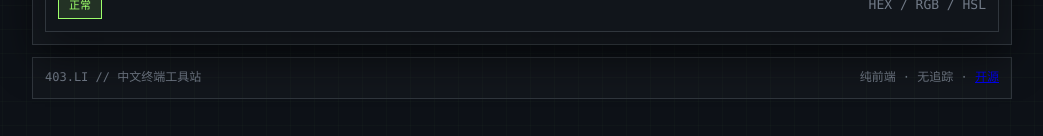
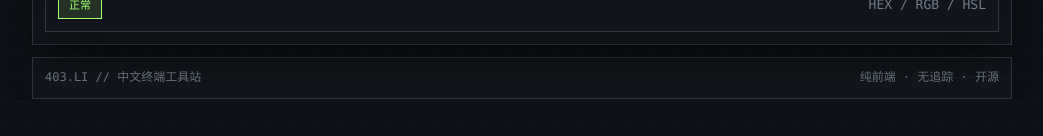
Before and after one commit to Xue-LC/403-li, a Vue app: page / in a window 1280 px wide. Shown: the part 1483-1619 px from the top of the page, without its empty margins (118-1161 px from the left). Built offline with nearby package versions, Linux system fonts and the light colour scheme; a web font is replaced by a local one.

Commit message:
fix: footer 链接默认颜色和普通文字一致
- 添加 .footer a 样式，颜色为 var(--dim)
- hover 时才高亮为绿色

```diff
--- a/src/assets/styles/index.css
+++ b/src/assets/styles/index.css
@@ -518,6 +518,15 @@ body::after {
   white-space: nowrap;
 }
 
+.footer a {
+  color: var(--dim);
+  text-decoration: none;
+}
+
+.footer a:hover {
+  color: var(--green);
+}
+
 /* === Responsive === */
 @media (max-width: 640px) {
   .app {
```
